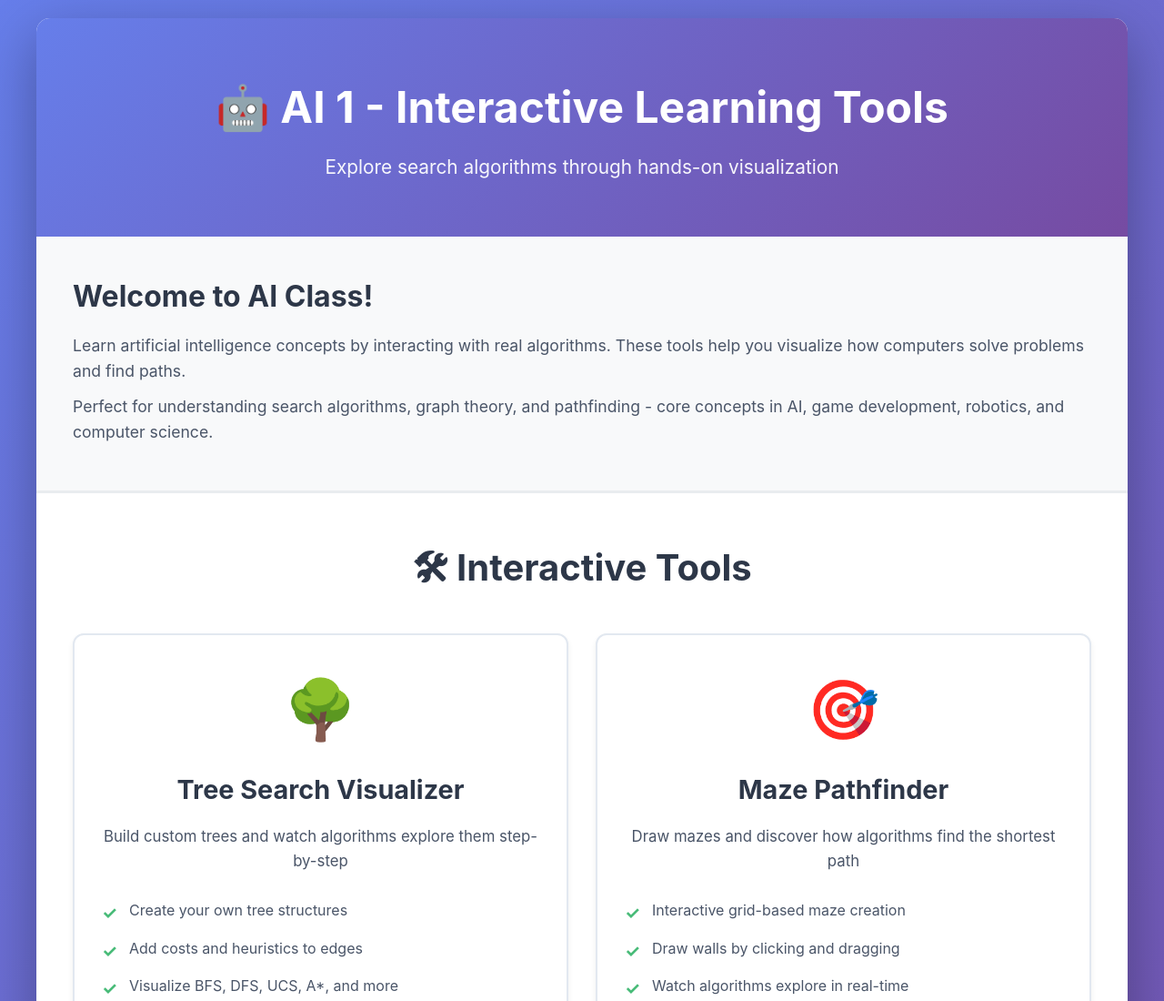
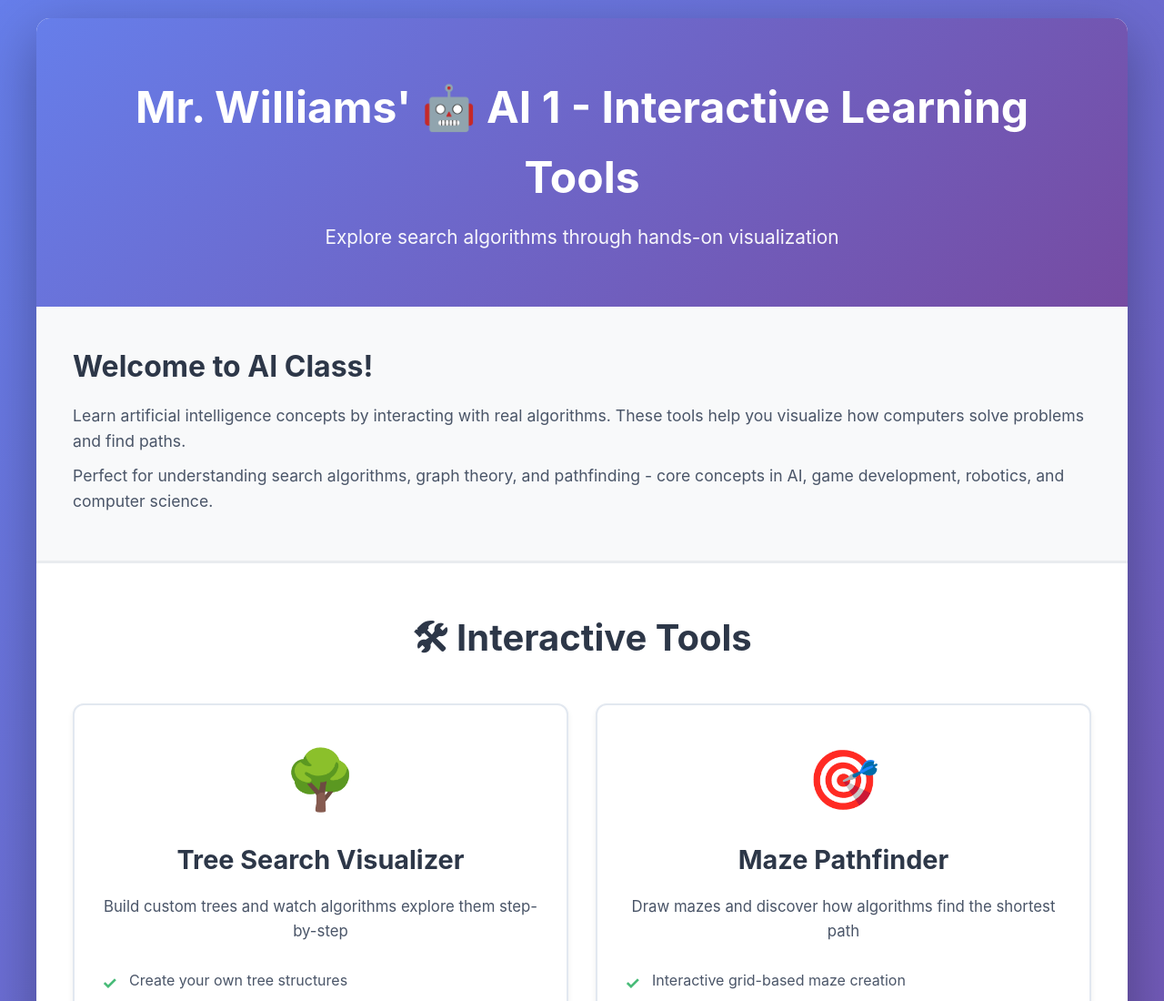
Before and after one commit to ceo4ced/artificial_intelligence_one, a plain HTML site: page index.html in a window 1280 px wide. Shown: the top 1100 px of the page at 91% size. Drawn offline with Linux system fonts and the light colour scheme.

Commit message:
edit header title on page

```diff
--- a/index.html
+++ b/index.html
@@ -242,7 +242,7 @@
 <body>
     <div class="container">
         <header>
-            <h1>🤖 AI 1 - Interactive Learning Tools</h1>
+            <h1>Mr. Williams' 🤖 AI 1 - Interactive Learning Tools</h1>
             <p>Explore search algorithms through hands-on visualization</p>
         </header>
 
```
